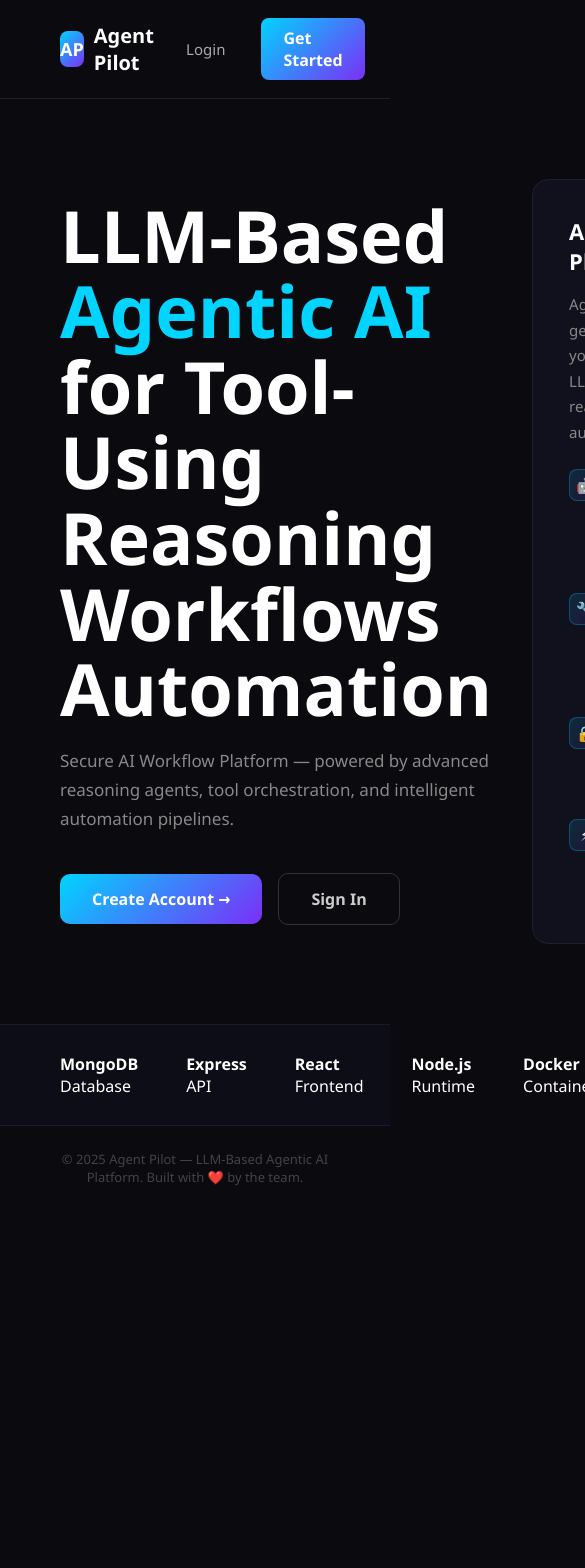
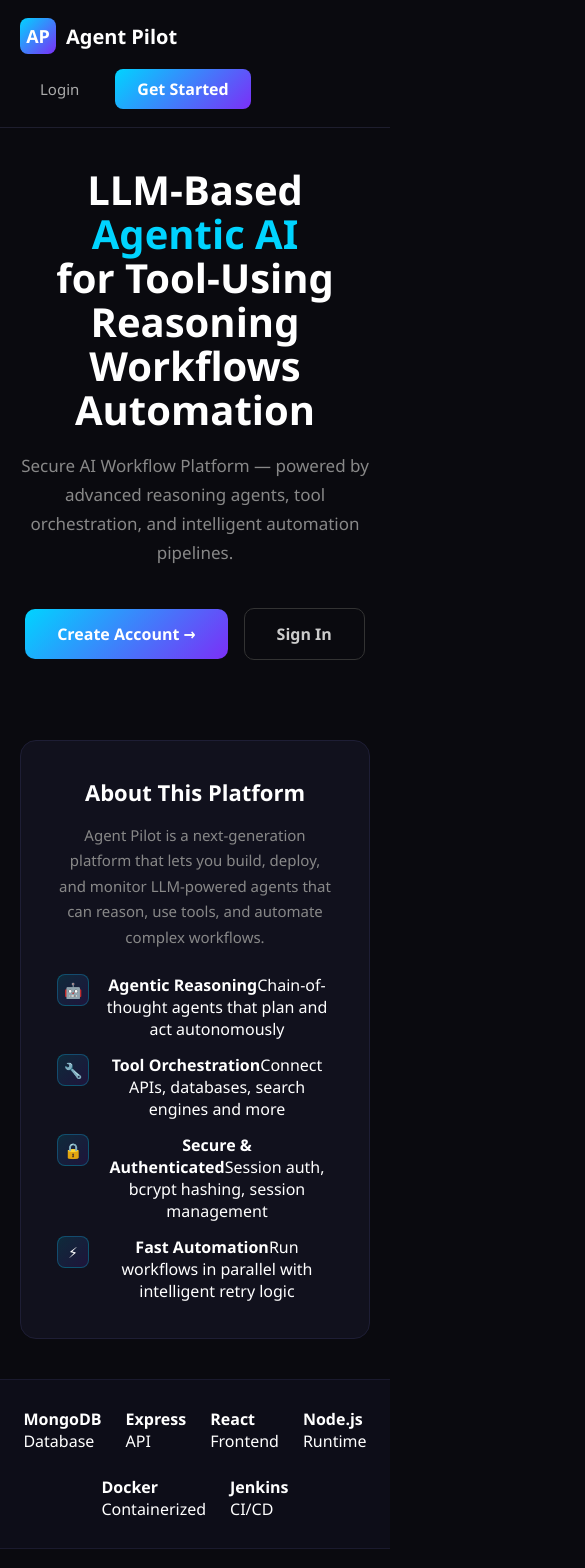
Before and after one commit to Ravikiranreddybada/agentpilot, a React app in the folder frontend/: page / in a window 390 px wide. Shown: the top 1568 px of the page, 585 px wide, since content can reach past the window. Before the commit the page ends 1210 px from the top, so only its background shows below. Built offline with nearby package versions, Linux system fonts and the light colour scheme; no server answers; the HTML template or start-up script is replaced by a standard one.

Commit message:
fix(frontend): improve homepage mobile responsiveness

```diff
--- a/frontend/src/pages/Home.jsx
+++ b/frontend/src/pages/Home.jsx
@@ -6,8 +6,48 @@ export default function Home() {
 
   return (
     <div style={styles.container}>
+      <style>{`
+        @media (max-width: 768px) {
+          .nav-responsive {
+            padding: 18px 20px !important;
+            flex-wrap: wrap;
+            gap: 15px;
+          }
+          .hero-responsive {
+            flex-direction: column !important;
+            padding: 40px 20px !important;
+            text-align: center;
+            min-height: auto !important;
+          }
+          .hero-left-responsive {
+            max-width: 100% !important;
+            margin-bottom: 40px;
+          }
+          .hero-right-responsive {
+            max-width: 100% !important;
+          }
+          .title-responsive {
+            font-size: clamp(2.5rem, 10vw, 4rem) !important;
+            line-height: 1.1 !important;
+          }
+          .btns-responsive {
+            justify-content: center;
+            flex-wrap: wrap;
+          }
+          .tech-bar-responsive {
+            padding: 28px 20px !important;
+            flex-wrap: wrap;
+            gap: 24px !important;
+            justify-content: center;
+          }
+          .footer-responsive {
+            padding: 24px 20px !important;
+          }
+        }
+      `}</style>
+
       {/* NAVBAR */}
-      <nav style={styles.nav}>
+      <nav style={styles.nav} className="nav-responsive">
         <Link to="/" style={styles.navLogo}>
           <div style={styles.logoIcon}>AP</div>
           <span>Agent Pilot</span>
@@ -25,9 +65,9 @@ export default function Home() {
       </nav>
 
       {/* HERO SECTION */}
-      <section style={styles.hero}>
-        <div style={styles.heroLeft}>
-          <h1 style={styles.title}>
+      <section style={styles.hero} className="hero-responsive">
+        <div style={styles.heroLeft} className="hero-left-responsive">
+          <h1 style={styles.title} className="title-responsive">
             LLM-Based<br />
             <span style={styles.highlight}>Agentic AI</span><br />
             for Tool-Using<br />
@@ -39,13 +79,13 @@ export default function Home() {
             Secure AI Workflow Platform — powered by advanced reasoning agents,
             tool orchestration, and intelligent automation pipelines.
           </p>
-          <div style={styles.heroBtns}>
+          <div style={styles.heroBtns} className="btns-responsive">
             <Link to="/signup" style={styles.btnCreate}>Create Account →</Link>
             <Link to="/login" style={styles.btnLogin}>Sign In</Link>
           </div>
         </div>
 
-        <div style={styles.heroRight}>
+        <div style={styles.heroRight} className="hero-right-responsive">
           <div style={styles.aboutCard}>
             <h2 style={styles.cardTitle}>About This Platform</h2>
             <p style={styles.cardText}>
@@ -88,7 +128,7 @@ export default function Home() {
       </section>
 
       {/* TECH BAR */}
-      <div style={styles.techBar}>
+      <div style={styles.techBar} className="tech-bar-responsive">
         <div style={styles.techItem}>
           <strong>MongoDB</strong>
           <span>Database</span>
@@ -115,7 +155,7 @@ export default function Home() {
         </div>
       </div>
 
-      <footer style={styles.footer}>
+      <footer style={styles.footer} className="footer-responsive">
         <p>© 2025 Agent Pilot — LLM-Based Agentic AI Platform. Built with ❤️ by the team.</p>
       </footer>
     </div>
@@ -127,14 +167,17 @@ const styles = {
     minHeight: '100vh',
     background: '#0a0a0f',
     color: '#fff',
-    fontFamily: "'Segoe UI', Tahoma, Geneva, Verdana, sans-serif"
+    fontFamily: "'Segoe UI', Tahoma, Geneva, Verdana, sans-serif",
+    maxWidth: '100vw',
+    overflowX: 'hidden'
   },
   nav: {
     display: 'flex',
     alignItems: 'center',
     justifyContent: 'space-between',
     padding: '18px 60px',
-    borderBottom: '1px solid #1e1e2e'
+    borderBottom: '1px solid #1e1e2e',
+    transition: 'all 0.3s ease'
   },
   navLogo: {
     display: 'flex',
@@ -181,14 +224,15 @@ const styles = {
     justifyContent: 'space-between',
     padding: '80px 60px',
     minHeight: '85vh',
-    gap: '40px'
+    gap: '40px',
+    transition: 'all 0.3s ease'
   },
   heroLeft: {
     flex: '1',
     maxWidth: '640px'
   },
   title: {
-    fontSize: '72px',
+    fontSize: 'clamp(2.5rem, 5vw, 4.5rem)',
     fontWeight: '900',
     lineHeight: '1.05',
     color: '#fff',
@@ -282,7 +326,8 @@ const styles = {
     borderTop: '1px solid #1a1a2e',
     padding: '28px 60px',
     display: 'flex',
-    gap: '48px'
+    gap: '48px',
+    transition: 'all 0.3s ease'
   },
   techItem: {
     display: 'flex',
@@ -293,6 +338,7 @@ const styles = {
     padding: '24px 60px',
     textAlign: 'center',
     color: '#444',
-    fontSize: '13px'
+    fontSize: '13px',
+    transition: 'all 0.3s ease'
   }
 };
```
